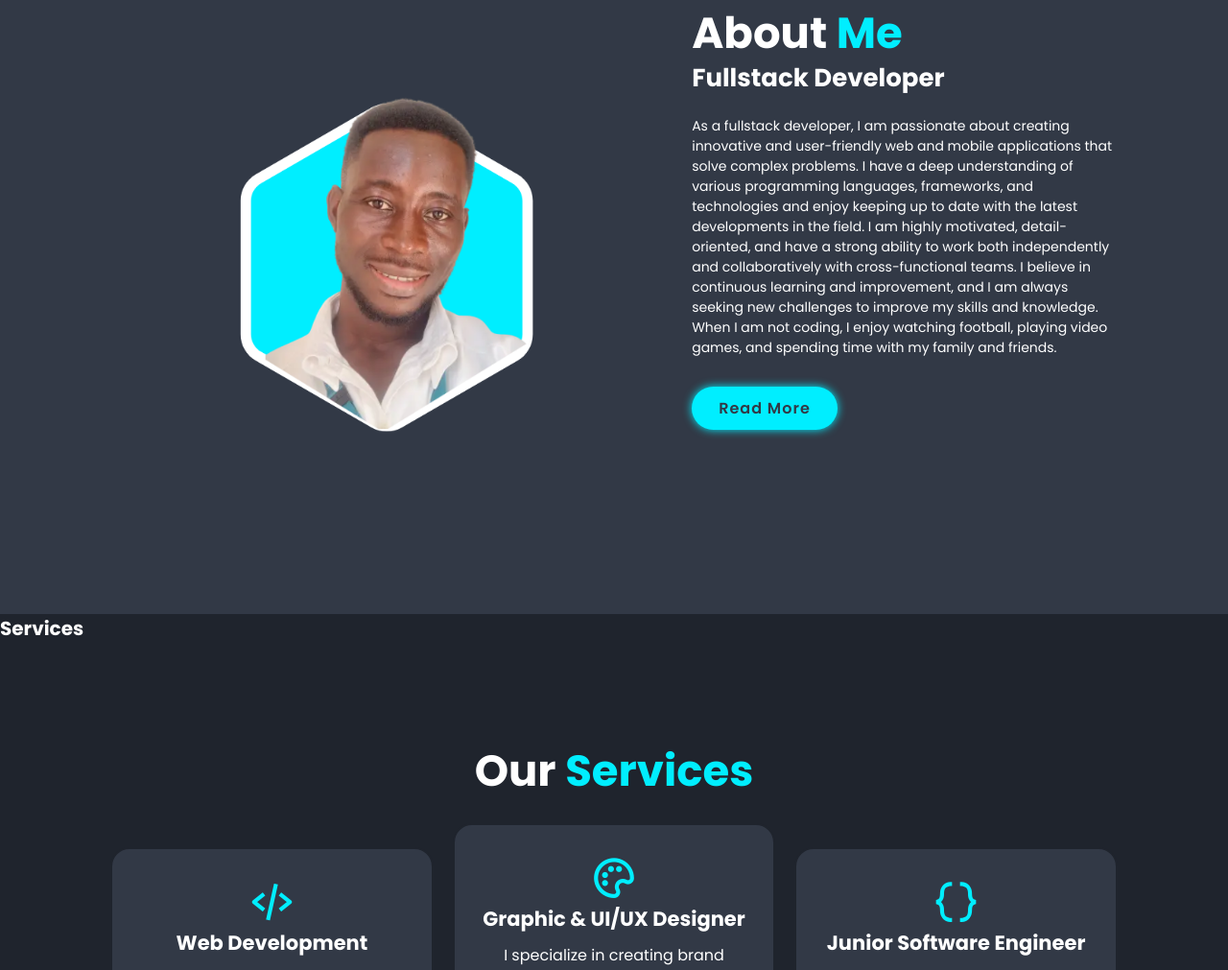
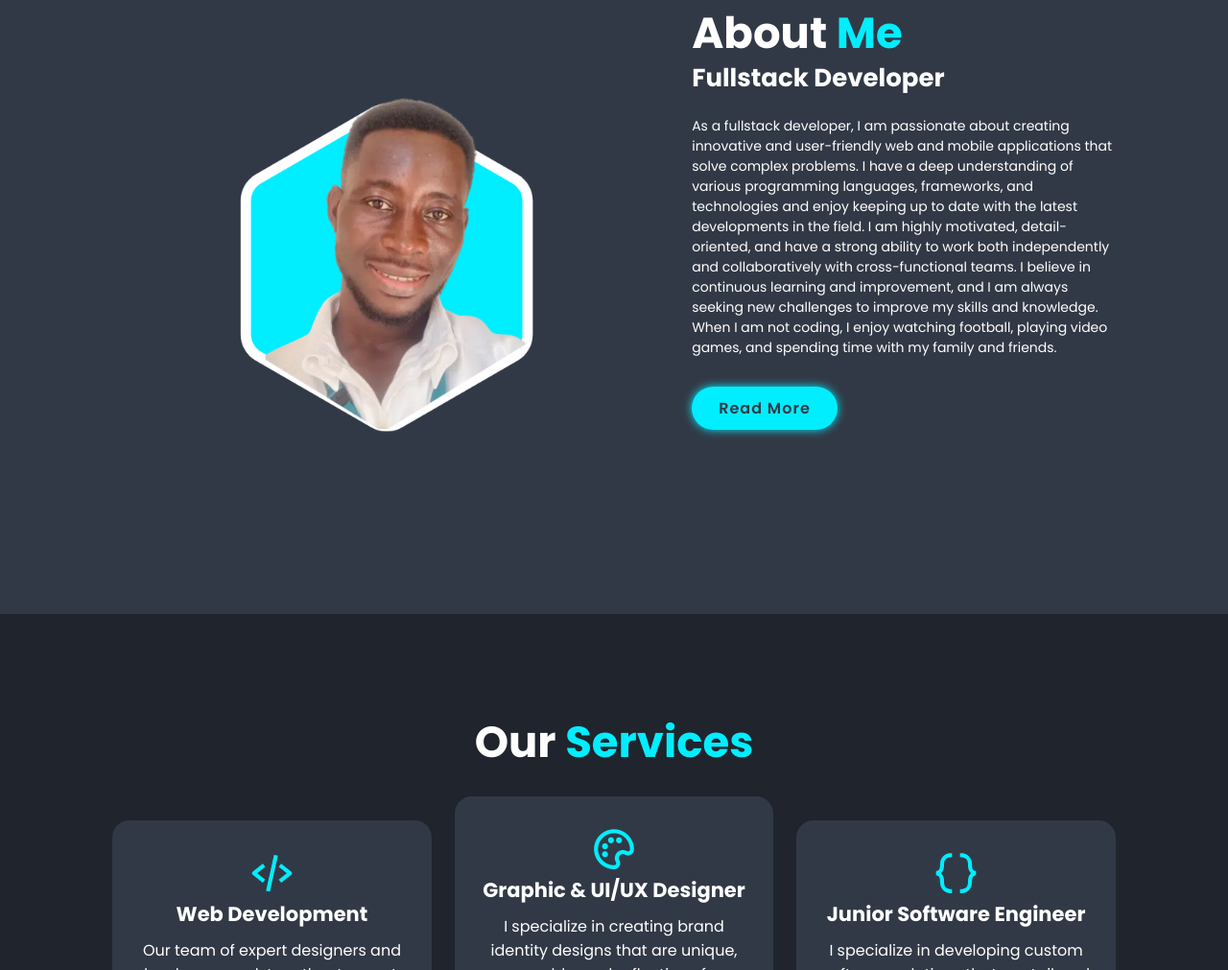
Before and after one commit to Redemption19/redeemtech.github.io, a plain HTML site: page index.html in a window 1280 px wide. Shown: the part 960-1971 px from the top of the page at 96% size. Drawn offline with nearby package versions, Linux system fonts and the light colour scheme.

Commit message:
Update index.html

```diff
--- a/index.html
+++ b/index.html
@@ -73,11 +73,6 @@
         <a href="https://www.linkedin.com/in/bismark-abban-256055193/" class="btn">Read More</a>
     </div>
 </section>
-
-<div id="sevices-section" class="services">
-    <h1>Services</h1>
-    <p></p>
-</div>
 
 
 
```
